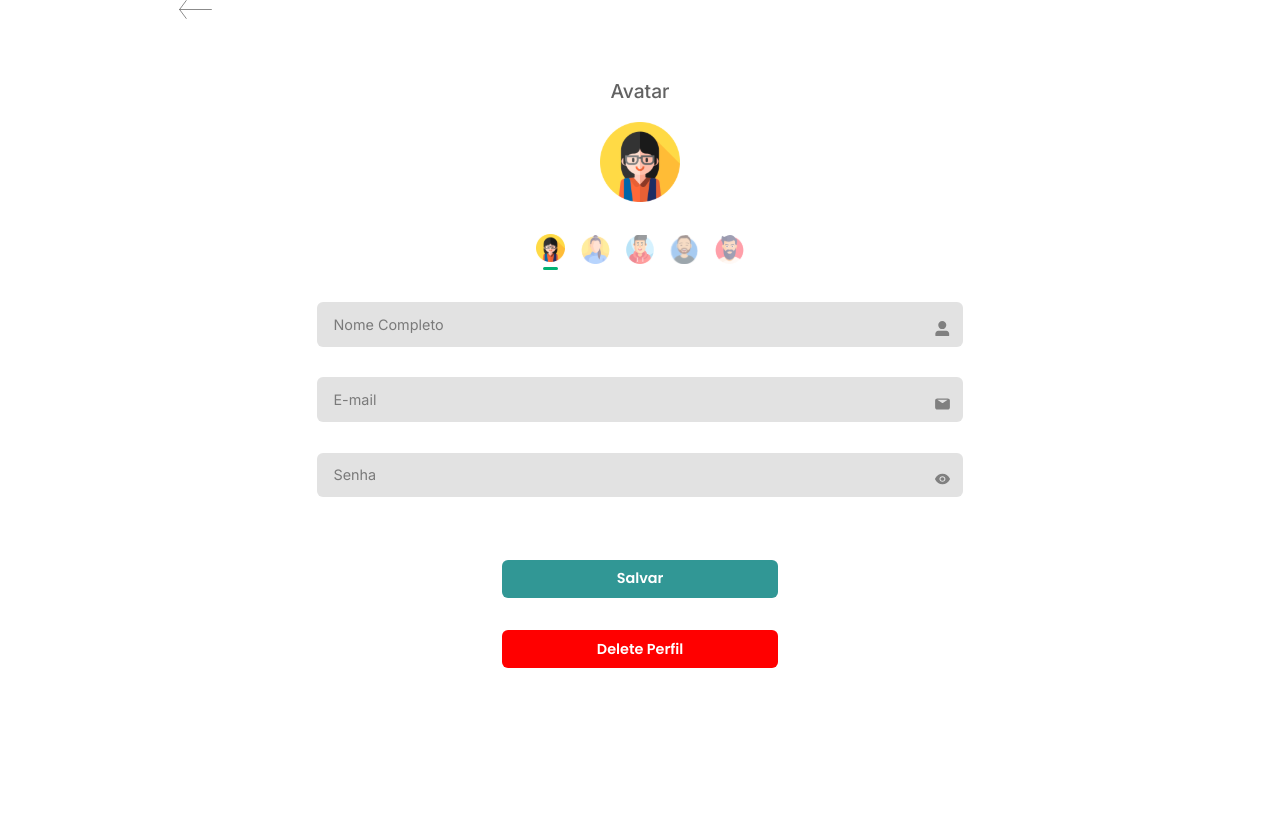
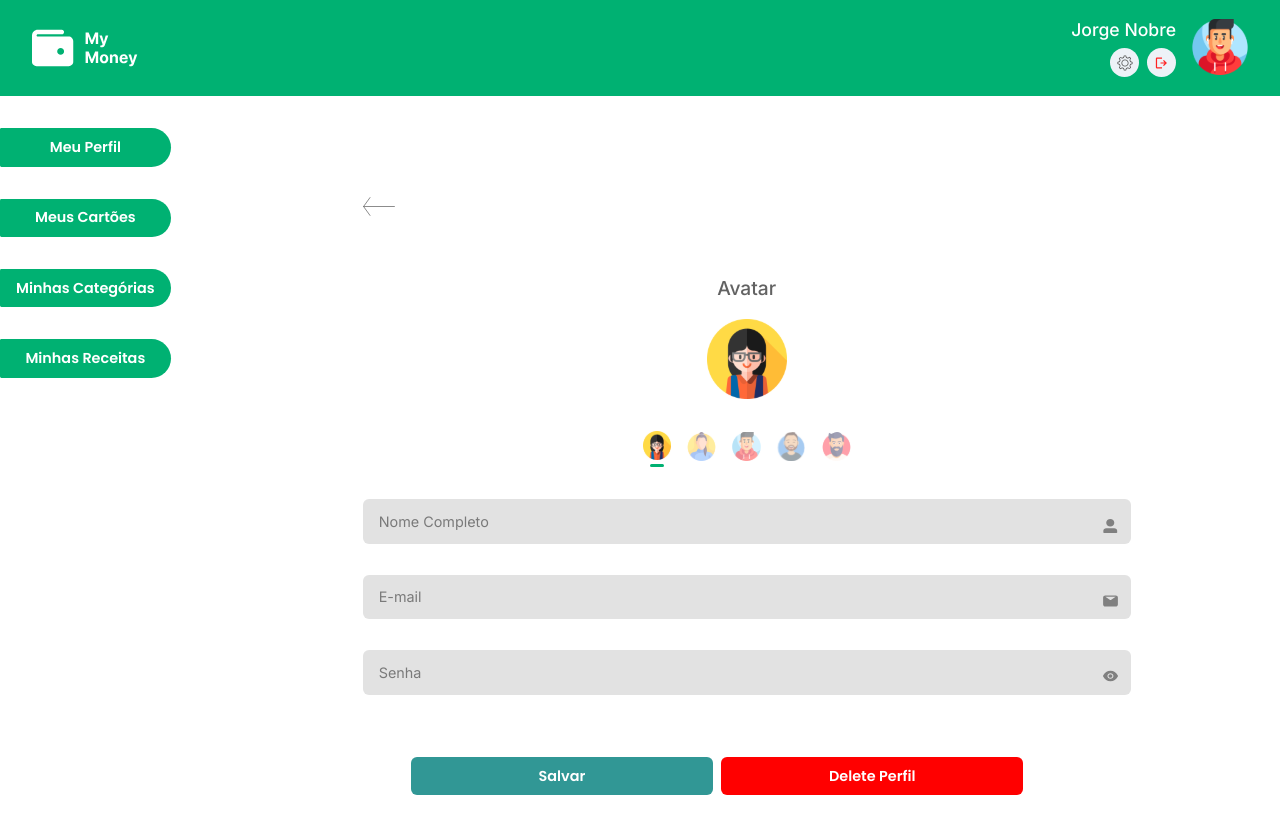
Before and after one commit to Weslley-hub/my-money-frontend, a React (Vite) app: page /auth/profile-settings in a window 1280 px wide. Shown: the top 834 px of the page. Before the commit the page ends 800 px from the top, so only its background shows below. Built offline with nearby package versions, Linux system fonts and the light colour scheme.

Commit message:
barra lateral, tela de configuração do perfil, rotas

```diff
--- a/src/components/SideNavigationBar.tsx
+++ b/src/components/SideNavigationBar.tsx
@@ -1,8 +1,10 @@
-import { Text,
-         Box,
-         Button as ChackraUiButton, } from "@chakra-ui/react";
+import { Box } from "@chakra-ui/react";
 
 import { useNavigate } from "react-router-dom";
+
+import {
+  Button,
+} from "../../src/components";
 
 
 const SideNavigationBar  = () => {
@@ -11,7 +13,6 @@ const SideNavigationBar  = () => {
   function ProfileSettings() {
            navigate({
            pathname: "/auth/profile-settings",
-
     });
   }
 
@@ -34,98 +35,63 @@ const SideNavigationBar  = () => {
   }
 
   return (
-    <Box height="100vh" width="30%" background="white">
-             <Box
+    <Box height="100vh" width="20%" background="white">
+
+             <Button
               background="primary.900"
-                mt={"1rem"}
-                alignItems={"center"}
-                color={"inputLabel.900"}
-                fontFamily={"Poppins"}
-                fontWeight="Bold"
-                justifyContent={"center"}
+              borderRightRadius="80px"
+              borderBottomRightRadius="80px"
+              py={"1.2rem"}
               width={"80%"}
-                display={"center"}
-              >
-                <ChackraUiButton
-                  variant="link"
-                  color={"inputLabel.900"}
-                  _hover={{
-                    textDecoration: "none",
-                  }}
+              mt="2rem"
+              alignItems="center"
+              type="submit"
               onClick={ProfileSettings}
               >
-                  <Text>Meu Perfil</Text>
-                </ChackraUiButton>
-              </Box>
+                Meu Perfil
+              </Button>
 
-               <Box
+               <Button
                background="primary.900"
-                mt={"1.5rem"}
-                alignItems={"center"}
-                color={"white"}
-                fontFamily={"Poppins"}
-                fontWeight="Bold"
-                justifyContent={"center"}
+              borderRightRadius="80px"
+              borderBottomRightRadius="80px"
+              py={"1.2rem"}
               width={"80%"}
-                display={"flex"}
-              >
-                <ChackraUiButton
-                  variant="link"
-                  color={"inputLabel.900"}
-                  _hover={{
-                    textDecoration: "none",
-                  }}
+              mt="2rem"
+              alignItems="center"
+              type="submit"
               onClick={MyCards}
               >
-                  <Text>Meus Cartões</Text>
-                </ChackraUiButton>
-              </Box>
+                Meus Cartões
+              </Button>
 
-               <Box
+               <Button
                background="primary.900"
-                mt={"1.5rem"}
-                alignItems={"center"}
-                color={"black"}
-                fontFamily={"Poppins"}
-                fontWeight="Bold"
-                justifyContent={"center"}
+              borderRightRadius="80px"
+              borderBottomRightRadius="80px"
+              py={"1.2rem"}
               width={"80%"}
-                display={"flex"}
-              >
-                <ChackraUiButton
-                  variant="link"
-                  color={"inputLabel.900"}
-                  _hover={{
-                    textDecoration: "none",
-                  }}
+              mt="2rem"
+              alignItems="center"
+              type="submit"
               onClick={MyCategories}
               >
-                  <Text>Minhas Categórias</Text>
-                </ChackraUiButton>
-              </Box>
+                Minhas Categórias
+              </Button>
 
-               <Box
+               <Button
                background="primary.900"
-                mt={"1.5rem"}
-                alignItems={"center"}
-                color={"externalInputLabel.900"}
-                fontFamily={"Poppins"}
-                fontWeight="Bold"
-                justifyContent={"center"}
-                width={"50%"}
-                display={"center"}
-              >
-                <ChackraUiButton
-                  variant="link"
-                  color={"inputLabel.900"}
-                  _hover={{
-                    textDecoration: "none",
-                  }}
+              borderRightRadius="80px"
+              borderBottomRightRadius="80px"
+              py={"1.2rem"}
+              width={"80%"}
+              mt="2rem"
+              alignItems="center"
+              type="submit"
               onClick={MyRevenues}
               >
-                  <Text>Minhas Receitas</Text>
-                </ChackraUiButton>
-              </Box>
+                Minhas Receitas
+              </Button>
           </Box>
   );
 };
--- a/src/pages/ProfileSettings/Profile.tsx
+++ b/src/pages/ProfileSettings/Profile.tsx
@@ -1,17 +1,20 @@
 
 
-import { ProfileSettingsConfig } from "./components"
+import { ProfileSettingsConfig } from "./components";
 import { SideNavigationBar } from "../../components/SideNavigationBar";
-import { Flex } from "@chakra-ui/react";
-
+import { Flex, Box } from "@chakra-ui/react";
+import { Header} from "../Home/components"
 
 const ProfileSettings = () => {
   return (
 
-    // <SideNavigationBar/>
-
-    < ProfileSettingsConfig />
-
+    <Box height="100hv" width="100%" >
+        <Header />
+        <Flex  height="100hv" width="100%" alignItems="center">
+          <SideNavigationBar/>
+          < ProfileSettingsConfig />
+        </Flex>
+    </Box>
   );
 };
 
--- a/src/pages/ProfileSettings/components/Profile/ProfileSettings.tsx
+++ b/src/pages/ProfileSettings/components/Profile/ProfileSettings.tsx
@@ -1,6 +1,6 @@
 import { useState, useCallback } from "react";
-import { Box, useToast } from "@chakra-ui/react";
-import { useNavigate } from "react-router-dom";
+import { Box, useToast, ButtonGroup } from "@chakra-ui/react";
+// import { useNavigate } from "react-router-dom";
 import { Form, Formik, FormikHelpers } from "formik";
 
 import "./ProfileSettins.styles.css";
@@ -15,7 +15,6 @@ import {
   Button,
 } from "../../../../components";
 
-
 import { showSucessToast } from "../../../../services/ToastService";
 
 import { emailIcon, userIcon } from "../../../../assets/images/icons";
@@ -23,11 +22,9 @@ import { ProfileSettingsData } from "../../types";
 import { initialProfileSettingsData } from "../../utils";
 import { ProfileSettingsValidationSchema } from "../../validation";
 
-
-
 const ProfileSettingsConfig = () => {
   const toast = useToast();
-  const navigate = useNavigate();
+  // const navigate = useNavigate();
 
   const [selectedAvatar, setSelectedAvatar] = useState<Avatar>(initialAvatar);
 
@@ -35,20 +32,14 @@ const ProfileSettingsConfig = () => {
     setSelectedAvatar(avatar);
   }, []);
 
-  function navigateToButtonProfileSettings() {
-    navigate({
-      pathname: "/auth/login",
-    });
-  }
-
   function handleAlterProfile(
-    data: ProfileSettingsData,
+    _data: ProfileSettingsData,
     formikHelpers: FormikHelpers<ProfileSettingsData>
   ) {
     const { setSubmitting } = formikHelpers;
 
     setTimeout(() => {
-      showSucessToast(toast, "Usuário cadastrado com sucesso");
+      showSucessToast(toast, "Usuário alterado com sucesso");
       setSubmitting(false);
     }, 300);
   }
@@ -64,8 +55,8 @@ const ProfileSettingsConfig = () => {
       />
 
       <Box
-        display={"flex"}
-        width={"80%"}
+        display={"center"}
+        width={"100%"}
         flexDirection={"column"}
         alignItems={"center"}
         mt={{ "2xl": "3rem", lg: "2rem" }}
@@ -76,11 +67,11 @@ const ProfileSettingsConfig = () => {
           onSubmit={handleAlterProfile}
         >
           {({ isSubmitting }) => (
-            <Form id="userProfileSettings">
+            <Form id="userProfileSettings" >
               <FormInput
               variant="WITH_ICON"
                 placeholder="Nome Completo"
-                width={"70%"}
+                width={"80%"}
                 iconSource={userIcon}
                 mb="1.4rem"
                 type="text"
@@ -94,26 +85,26 @@ const ProfileSettingsConfig = () => {
                 type="email"
                 name="email"
                 placeholder="E-mail"
-                width={"70%"}
+                width={"80%"}
                 iconSource={emailIcon}
                 mb="1.4rem"
                 formikFieldConfig={{ name: "email" }}
               />
 
               <PasswordInput
-
                 mb="1.4rem"
                 placeholder="Senha"
                 name="password"
-                width={"70%"}
+                width={"80%"}
                 hasClickableIcon
                 formikFieldConfig={{ name: "password" }}
               />
 
+              <ButtonGroup  width="70%" alignContent="center">
               <Button
               py={"1.2rem"}
               isLoading={isSubmitting}
-              width={"30%"}
+              width={"45%"}
               mt="2rem"
               alignItems="center"
               type="submit" >
@@ -124,11 +115,12 @@ const ProfileSettingsConfig = () => {
               py={"1.2rem"}
               isLoading={isSubmitting}
               background="red"
-              width={"30%"}
+              width={"45%"}
               mt="2rem"
               type="submit">
                 Delete Perfil
               </Button>
+            </ButtonGroup>
 
             </Form>
           )}
```
Lines whose indentation alone changed are shown as unchanged.
